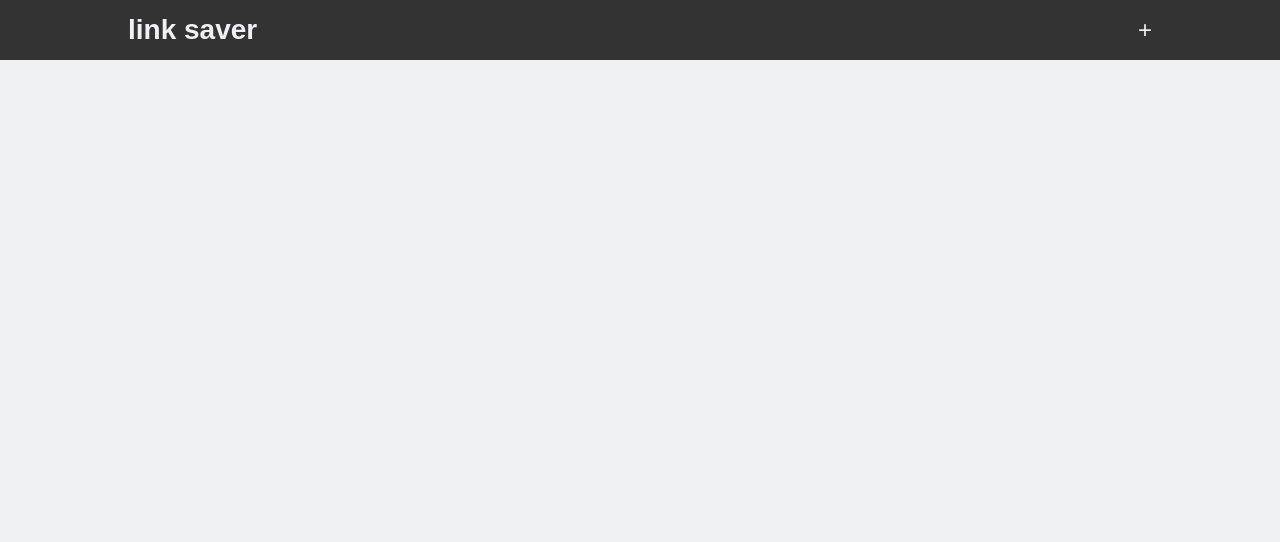
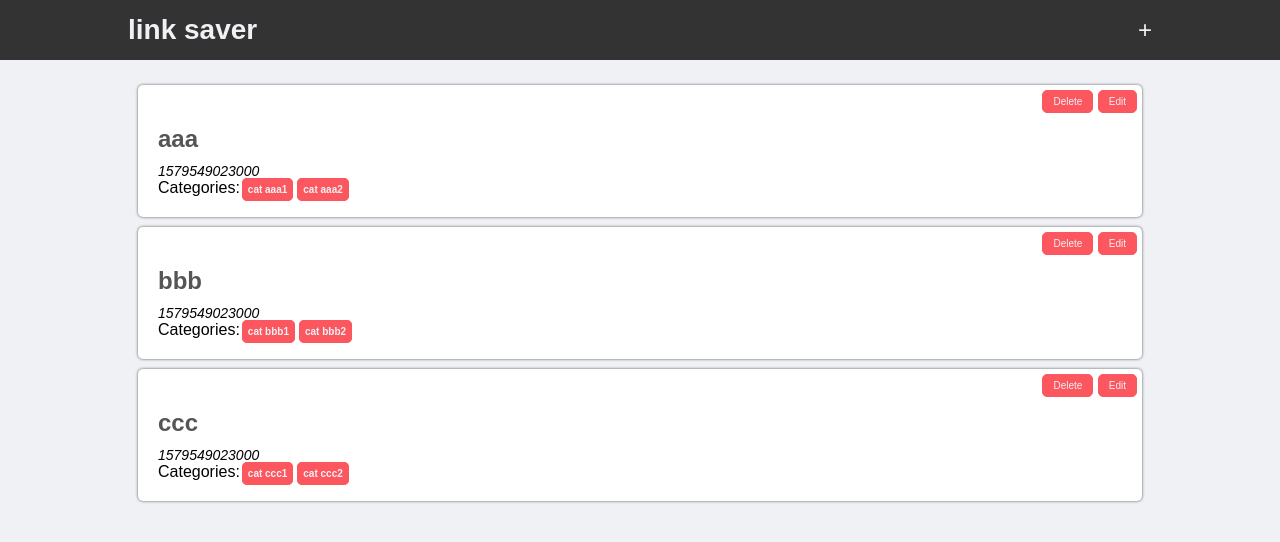
Before and after one commit to moisesdias12/quiz-app, a plain HTML site: page index.html in a window 1280 px wide. Drawn offline with Linux system fonts and the light colour scheme.

Commit message:
finalizado video em aula

```diff
--- a/app.css
+++ b/app.css
@@ -36,6 +36,12 @@ a:hover {
     display: none;
 }
 
+.header {
+    font-size: 24px;
+    margin-bottom: 10px;
+    color: var(--main-grey)
+}
+
 /* NAVBAR */
 #nav {
     height: 60px;
@@ -70,11 +76,6 @@ a:hover {
     margin: 10px;
 }
 
-.panel-heading {
-    font-size: 24px;
-    margin-bottom: 10px;
-    color: var(--main-grey)
-}
 
 /* FORM */
 
@@ -104,3 +105,38 @@ input[type='submit']:hover, button:hover {
     color: var(--main-accent);
     background: white;
 }
+
+.btn-sm {
+    font-size: 10px;
+    padding: 5px 10px;
+}
+
+/* LINKS */
+.link {
+    position: relative;
+}
+.link-options {
+    position: absolute;
+    top: 5px;
+    right: 5px;
+}
+
+.link-date {
+    font-size: 14px;
+    font-style: italic;
+}
+
+#addedCategories {
+    margin-bottom: 15px;
+}
+
+.category {
+    font-weight: bold;
+    padding: 5px;
+    margin: 5px 2px;
+    border: 1px solid var(--main-accent);
+    border-radius: 5px;
+    font-size: 10px;
+    background-color: var(--main-accent);
+    color: var(--light-accent-color);
+}
--- a/app.js
+++ b/app.js
@@ -3,10 +3,29 @@ const submitButton = document.querySelector("#submitButton");
 const addBtn = document.querySelector("#addBtn");
 const cancelButton = document.querySelector("#cancelButton");
 const addLinkPanel = document.querySelector("#addLinkPanel");
-
+const linksList = document.querySelector("#linksList");
+const addedCategories = document.querySelector("#addedCategories");
 
 let linkCategories = [];
-links = [];
+let links = [
+    {
+        title: 'aaa',
+        url: 'www.aaa',
+        categories: ['cat aaa1', 'cat aaa2']
+    },
+    {
+        title: 'bbb',
+        url: 'www.bbb',
+        categories: ['cat bbb1', 'cat bbb2']
+    },
+    {
+        title: 'ccc',
+        url: 'www.ccc',
+        categories: ['cat ccc1', 'cat ccc2']
+    }
+];
+
+displayLinks();
 
 addBtn.addEventListener('click', (event) => {
     event.preventDefault();
@@ -32,7 +51,7 @@ function hideFormPanel() {
 }
 
 linkCategory.addEventListener('keydown', function (event) {
-    if(event.keyCode === 188) {
+    if (event.keyCode === 188) {
         event.preventDefault();
         linkCategories.push(linkCategory.value);
         console.log(linkCategories)
@@ -45,8 +64,13 @@ linkCategory.addEventListener('keydown', function (event) {
 
 function displayLinkCategories() {
     console.log("displaying link categories");
+    addedCategories.innerHTML = '';
+    for (let category of linkCategories) {
+        var categoryHTMLString = `<span class="category">${category}</span>`;
+        addedCategories.innerHTML += categoryHTMLString;
+    }
 }
-submitButton.addEventListener('click',(event) => {
+submitButton.addEventListener('click', (event) => {
 
     event.preventDefault();
 
@@ -60,7 +84,7 @@ submitButton.addEventListener('click',(event) => {
         categories
     }
 
-    links.push(newLink)
+    links.unshift(newLink)
 
     linkTitle.value = '';
     linkUrl.value = '';
@@ -71,4 +95,38 @@ submitButton.addEventListener('click',(event) => {
 
     hideFormPanel();
 
+    displayLinks();
+
 });
+
+function displayLinks() {
+    linksList.innerHTML = '';
+
+    for (let link of links) {
+        let linkHTMLString = `
+        <div class="link panel">
+                <div class="link-options">
+                    <button class="btn-sm">Delete</button>
+                    <button class="btn-sm">Edit</button>
+                </div>
+                <a href="${link.url}">
+                    <h1 class="header">
+                        ${link.title}
+                    </h1>
+                </a>
+                <p class="link-date">
+                    ${Date.now()}
+                </p>
+                <div class="categories">
+                    Categories:`
+        for (let category of link.categories) {
+            linkHTMLString += `<span class="category">${category}</span>`;
+        }
+        linkHTMLString += `
+                </div>
+            </div>
+        `
+        linksList.innerHTML += linkHTMLString;
+
+    }
+}
--- a/index.html
+++ b/index.html
@@ -19,17 +19,40 @@
     <div class="container">
 
         <div class="panel hidden" id="addLinkPanel">
-            <h3 class="panel-heading">Add link</h3>
+            <h3 class="header">Add link</h3>
             <form id="addLinkForm">
                 <input type="text" name="title" class="form-control" id="linkTitle" placeholder="Title">
                 <input type="text" name="url" class="form-control" id="linkUrl" placeholder="Url">
                 <input type="text" name="category" class="form-control" id="linkCategory" placeholder="Categories csv">
+                <div id="addedCategories">
+
+                </div>
                 <input type="submit" value="Submit" id="submitButton">
                 <input type="submit" value="Cancel" id="cancelButton">
             </form>
         </div>
 
-        <div class="linksList">
+
+        <div id="linksList">
+            <div class="link panel">
+                <div class="link-options">
+                    <button class="btn-sm">Delete</button>
+                    <button class="btn-sm">Edit</button>
+                </div>
+                <a href="http://www.jamesqquick.com">
+                    <h1 class="header">
+                        Link Title
+                    </h1>
+                </a>
+                <p class="link-date">
+                    12/12/2000
+                </p>
+                <div class="categories">
+                    Categories:
+                    <span class="category">web development</span>
+                    <span class="category">javascript</span>
+                </div>
+            </div>
 
         </div>
 
```
Also changed, not shown: links.txt.
